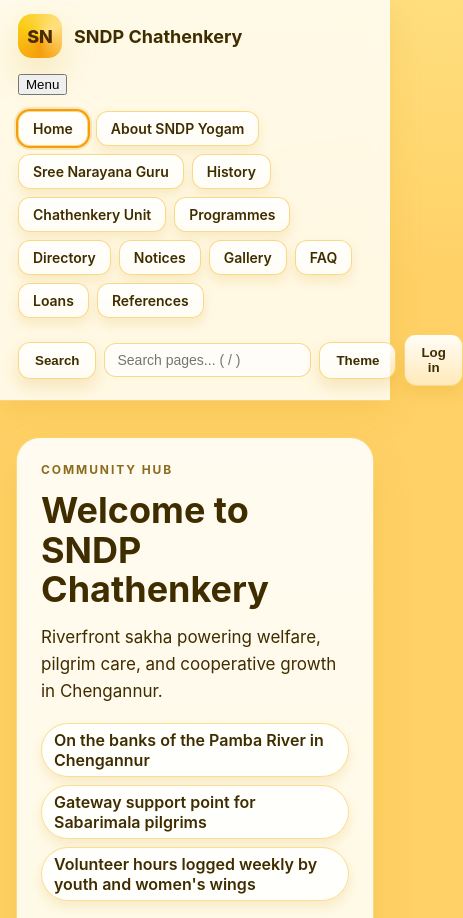
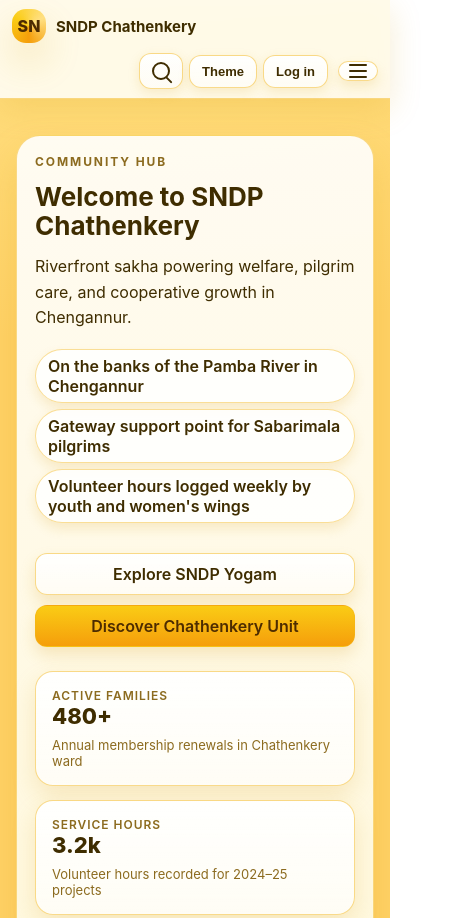
Before and after one commit to Jyo1001/test-SNDP-2025-10-05, a plain HTML site: page index.html in a window 390 px wide. Shown: the top 918 px of the page, 463 px wide, since content can reach past the window. Drawn offline with Linux system fonts and the light colour scheme.

Commit message:
Restore yellow theme polish and gallery content

```diff
--- a/assets/css/main.css
+++ b/assets/css/main.css
@@ -58,6 +58,22 @@ body[data-theme="dark"] .logo{color:#052430;}
 .nav a:hover{transform:translateY(-2px);box-shadow:var(--shadow);}
 .nav a.active{outline:2px solid var(--brand);box-shadow:0 0 0 4px rgba(245,158,11,.22);}
 body[data-theme="dark"] .nav a{background:linear-gradient(180deg,rgba(255,255,255,.08),rgba(255,255,255,.02));box-shadow:none;}
+.menu-toggle{display:none;align-items:center;gap:8px;padding:8px 14px;border-radius:12px;border:1px solid var(--border);background:linear-gradient(180deg,rgba(255,255,255,.95),rgba(255,255,255,.7));color:var(--text);font-weight:600;cursor:pointer;box-shadow:0 6px 12px rgba(209,153,18,.16);transition:transform .2s ease, box-shadow .2s ease, background .2s ease;}
+.menu-toggle:hover{transform:translateY(-2px);box-shadow:var(--shadow);}
+.menu-toggle:focus{outline:2px solid var(--brand2);box-shadow:0 0 0 4px rgba(244,182,25,.2);}
+.search-toggle{display:none;align-items:center;gap:6px;}
+.search-icon{display:inline-block;width:14px;height:14px;border:2px solid var(--text);border-radius:50%;position:relative;transition:background .2s ease, border-color .2s ease;}
+.search-icon::after{content:"";position:absolute;width:8px;height:2px;background:var(--text);border-radius:999px;transform:rotate(45deg);right:-5px;bottom:-3px;transition:background .2s ease;}
+body[data-theme="dark"] .search-icon{border-color:var(--text);}
+body[data-theme="dark"] .search-icon::after{background:var(--text);}
+.menu-icon{position:relative;display:block;width:18px;height:2px;background:var(--text);border-radius:999px;transition:transform .2s ease, background .2s ease;}
+.menu-icon::before,.menu-icon::after{content:"";position:absolute;left:0;width:18px;height:2px;background:var(--text);border-radius:999px;transition:transform .2s ease, opacity .2s ease;}
+.menu-icon::before{top:-6px;}
+.menu-icon::after{top:6px;}
+body[data-nav-open="true"] .menu-icon{background:transparent;}
+body[data-nav-open="true"] .menu-icon::before{transform:translateY(6px) rotate(45deg);}
+body[data-nav-open="true"] .menu-icon::after{transform:translateY(-6px) rotate(-45deg);}
+body[data-nav-open="true"] .menu-toggle{box-shadow:var(--shadow);}
 
 .tools{display:flex;gap:8px;align-items:center;}
 .search input, input, textarea{background:var(--input-bg);border:1px solid var(--border);border-radius:12px;padding:8px 12px;color:var(--text);font-size:14px;transition:border .2s ease, box-shadow .2s ease;}
@@ -119,6 +135,7 @@ body[data-theme="dark"] .table th, body[data-theme="dark"] .table td{background:
 body[data-theme="dark"] .table thead th{background:rgba(255,255,255,.08);}
 .article{display:flex;flex-direction:column;gap:16px;padding:22px;border-radius:var(--radius);background:var(--tile-bg);border:1px solid var(--border);box-shadow:0 12px 24px rgba(209,153,18,.16);}
 .article p{margin:0;line-height:1.7;color:var(--text);}
+.article .btn{align-self:flex-start;}
 
 .fact-list{list-style:none;margin:0;padding:0;display:grid;gap:10px;}
 .fact-list li{padding:12px;border-radius:12px;background:rgba(255,255,255,.85);border:1px solid var(--border);color:var(--text);box-shadow:0 6px 12px rgba(209,153,18,.16);}
@@ -137,16 +154,55 @@ body[data-theme="dark"] .fact-list li{background:rgba(255,255,255,.06);box-shado
 
 
 
+@media (max-width:1100px){
+  .hero-copy h1{font-size:32px;}
+}
 @media (max-width:980px){
   .hero-inner{grid-template-columns:1fr;}
   .nav{justify-content:flex-start;}
   .wrap{padding:16px;}
 }
-@media (max-width:640px){
-  .topbar{flex-direction:column;align-items:flex-start;}
+@media (max-width:820px){
+  .topbar{flex-wrap:wrap;align-items:center;gap:10px;padding:10px 14px;}
+  .brand{font-size:16px;gap:10px;}
+  .logo{width:38px;height:38px;}
+  .menu-toggle{display:flex;order:3;padding:8px 10px;}
+  .menu-toggle .menu-label{display:none;}
+  .tools{order:2;flex:1 1 auto;width:auto;display:flex;align-items:center;justify-content:flex-end;gap:6px;position:relative;flex-wrap:nowrap;}
+  .tools .btn{flex:0 0 auto;width:auto;text-align:center;padding:8px 12px;font-size:13px;box-shadow:0 4px 12px rgba(209,153,18,.16);}
+  #userPanel{flex:0 0 auto;display:flex;gap:6px;align-items:center;}
+  #userPanel .btn{flex:0 0 auto;}
+  .search-toggle{display:inline-flex;}
+  .search-text{display:inline;}
+  .tools .search{display:none;position:absolute;left:0;right:0;top:calc(100% + 10px);padding:12px;border-radius:14px;background:linear-gradient(180deg,rgba(255,255,255,.95),rgba(255,255,255,.7));box-shadow:0 14px 28px rgba(209,153,18,.22);border:1px solid var(--border);z-index:60;}
+  body[data-theme="dark"] .tools .search{background:rgba(12,23,40,.96);box-shadow:0 14px 30px rgba(0,0,0,.55);}
+  .tools .search input{width:100%;}
+  body[data-search-open="true"] .tools .search{display:flex;}
+  body[data-search-open="true"] .topbar{padding-bottom:92px;}
+  .nav{order:4;width:100%;display:none;flex-direction:column;align-items:stretch;padding:12px;border-radius:16px;background:rgba(255,255,255,.92);box-shadow:0 12px 24px rgba(209,153,18,.18);}
+  body[data-theme="dark"] .nav{background:rgba(12,23,40,.92);box-shadow:0 12px 24px rgba(0,0,0,.45);}
+  body[data-nav-open="true"] .nav{display:flex;}
+  .nav a{width:100%;justify-content:space-between;font-size:15px;}
   .cta{width:100%;}
   .btn{width:100%;text-align:center;}
-
-
-
+  .notice{flex-direction:column;align-items:flex-start;}
 }
+@media (max-width:640px){
+  .hero{padding:20px;}
+  .hero-copy h1{font-size:28px;}
+  .hero-copy p{font-size:16px;}
+  .chips{gap:6px;}
+  .tile .big{font-size:22px;}
+  .insight-card h3{font-size:17px;}
+  .gallery-card{padding:16px;}
+}
+@media (max-width:520px){
+  .topbar{padding:9px 12px;}
+  .logo{width:34px;height:34px;}
+  .brand span{font-size:15px;}
+  .search-text{display:none;}
+  .hero{padding:18px;}
+  .hero-copy h1{font-size:26px;}
+  .timeline li{grid-template-columns:1fr;}
+  .timeline .year{font-size:16px;}
+}
--- a/assets/js/app.js
+++ b/assets/js/app.js
@@ -76,6 +76,7 @@ async function bootstrap(){
   renderStaticContent(CONTENT, DATA.events);
   renderHome(DATA.site);
   renderSectionIntros(DATA.site);
+  renderGallery(DATA.site);
   renderReferences(DATA.site);
   searchBlocks = Array.from(document.querySelectorAll("section[data-route], section.hero"));
 
@@ -296,6 +297,21 @@ function renderSectionIntros(site = {}){
 
 
 
+function renderGallery(site = {}){
+  const grid = document.getElementById("galleryGrid");
+  if(grid){
+    const items = Array.isArray(site.gallery) ? site.gallery : [];
+    grid.innerHTML = items.map(item => `
+      <article class="gallery-card">
+        ${item.eyebrow ? `<span class="eyebrow">${safe(item.eyebrow)}</span>` : ""}
+        <h3>${safe(item.title)}</h3>
+        ${item.body ? `<p>${safe(item.body)}</p>` : ""}
+        ${item.link ? `<a href="${safe(item.link.href)}"${item.link.external ? ' target="_blank" rel="noopener"' : ""}>${safe(item.link.label || "View details")}</a>` : ""}
+      </article>`).join("");
+    grid.style.display = items.length ? "grid" : "none";
+  }
+}
+
 function renderReferences(site = {}){
   const list = document.getElementById("referencesList");
   if(list){
--- a/data/site.json
+++ b/data/site.json
@@ -50,9 +50,82 @@
       ]
     }
   ],
-
-
-
+  "directoryIntro": {
+    "paragraphs": [
+      "Our directory keeps Chathenkery’s volunteer leads, youth convenors, and women’s wing accessible for pilgrim care and welfare programmes.",
+      "Reach out to coordinate river watch shifts, tuition pods, or municipal escalations across Chengannur’s riverbank wards."
+    ],
+    "list": [
+      "Pilgrim transit desks: duty rosters for Mahadeva Temple and railway station help centres.",
+      "Community welfare: scholarship mentoring, senior-care visits, and microfinance facilitation contacts."
+    ],
+    "cta": {
+      "label": "Email the ward secretary",
+      "href": "mailto:hello@sndpchathenkery.example.org"
+    }
+  },
+  "noticesIntro": {
+    "paragraphs": [
+      "Ward notices highlight pilgrim season briefings, flood-readiness drills, and community library timings so residents can plan ahead."
+    ],
+    "list": [
+      "Follow the November orientation to receive Sabarimala volunteer ID badges.",
+      "Join the October river siren test covering Chathenkery and neighbouring wards."
+    ]
+  },
+  "galleryIntro": {
+    "paragraphs": [
+      "Scenes from Chathenkery’s pilgrim gateways, Pamba stewardship drives, and learning pods capture the ward’s yellow-hued identity."
+    ]
+  },
+  "gallery": [
+    {
+      "eyebrow": "Pilgrim transit",
+      "title": "Chengannur Mahadeva Temple transit hub",
+      "body": "Volunteers guide Sabarimala-bound devotees at the Mahadeva Temple junction with route maps, rest points, and first-aid.",
+      "link": {
+        "label": "Transit help desk guide",
+        "href": "https://en.wikipedia.org/wiki/Chengannur_Mahadeva_Temple",
+        "external": true
+      }
+    },
+    {
+      "eyebrow": "River stewardship",
+      "title": "Pamba river clean-up corridors",
+      "body": "Youth teams pair shoreline clean-ups with water sampling to support the Pamba rejuvenation mission around Chengannur.",
+      "link": {
+        "label": "Kerala water mission update",
+        "href": "https://www.thehindu.com/news/national/kerala/pampa-rejuvenation-mission-begins/article24582896.ece",
+        "external": true
+      }
+    },
+    {
+      "eyebrow": "Community learning",
+      "title": "SNDP reading room and digital lab",
+      "body": "Study circles meet at the ward’s SNDP hall, blending Guru’s teachings with digital literacy modules for students and entrepreneurs.",
+      "link": {
+        "label": "Sree Narayana Guru teachings",
+        "href": "https://en.wikipedia.org/wiki/Sree_Narayana_Guru",
+        "external": true
+      }
+    }
+  ],
+  "loansIntro": {
+    "paragraphs": [
+      "The SNDP Chathenkery cooperative credit wing advances microloans that fund home repairs, education, and small enterprises across the ward.",
+      "Members can log in to review balances, repayment schedules, and the latest statements without leaving the neighbourhood office."
+    ],
+    "list": [
+      "Ward manager dashboard tracks balances, contact history, and overdue nudges.",
+      "User view summarises principal, interest, and closing balance month by month.",
+      "Download-ready data supports audits for Chengannur Municipality tie-ups."
+    ],
+    "cta": {
+      "label": "View cooperative policies",
+      "href": "#/notices",
+      "variant": "alt"
+    }
+  },
   "referencesIntro": "Curated references grounding our Chathenkery profile and community projects.",
   "references": [
     {
@@ -64,8 +137,16 @@
       "label": "SNDP Yogam official site",
       "href": "https://www.sndpyogam.org/",
       "note": "Statewide programmes and institutional network."
-
-
+    },
+    {
+      "label": "Chengannur Mahadeva Temple — Wikipedia",
+      "href": "https://en.wikipedia.org/wiki/Chengannur_Mahadeva_Temple",
+      "note": "Pilgrim gateway context anchoring transit services in Chathenkery."
+    },
+    {
+      "label": "Pamba rejuvenation mission begins — The Hindu",
+      "href": "https://www.thehindu.com/news/national/kerala/pampa-rejuvenation-mission-begins/article24582896.ece",
+      "note": "State-led river restoration efforts that our ward clean-ups support."
     }
   ]
 }
```
